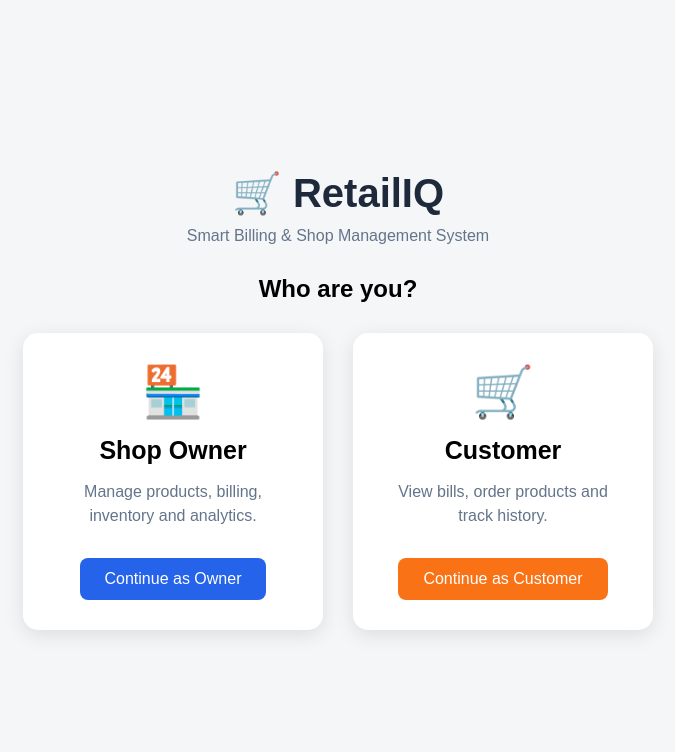
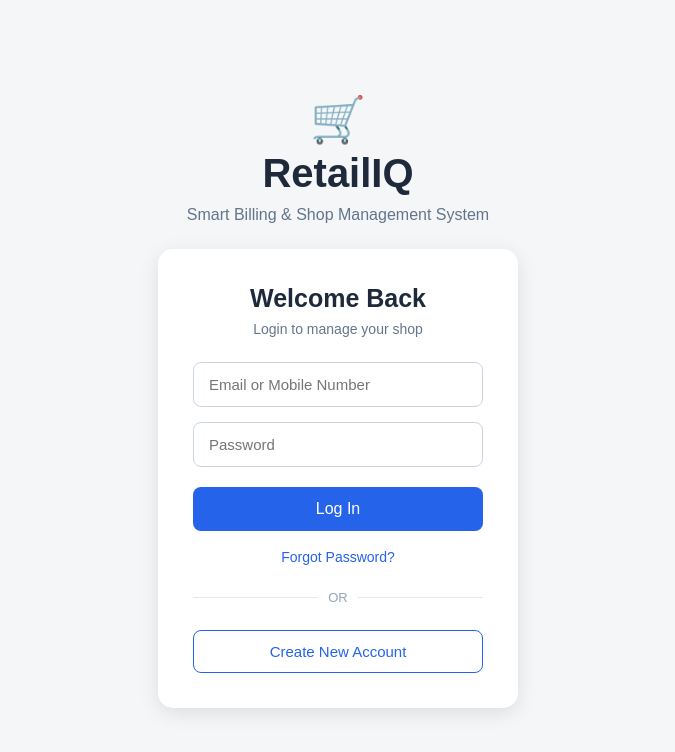
Before and after one commit to akash-ingle-5413/-Smart-Billing-Shop-Management-System, a plain HTML site: page register.html in a window 1280 px wide. Shown: the whole page, without its empty margins (302-977 px from the left). Drawn offline with Linux system fonts and the light colour scheme.

Commit message:
Change the logine page like instagram's login page

```diff
--- a/register.html
+++ b/register.html
@@ -7,60 +7,59 @@
 
 <body>
 
-    <div class="container">
+<div class="container">
 
-        <h1>🛒 RetailIQ</h1>
-        <p>Smart Billing & Shop Management System</p>
+    <div class="logo">
+        🛒
+    </div>
 
-        <h2>Who are you?</h2>
+    <h1>RetailIQ</h1>
 
+    <p>Smart Billing & Shop Management System</p>
 
-        <div class="cards">
+    <div class="login-card">
 
-            <!-- Shop Owner -->
-            <div class="card owner">
-                <div class="icon">🏪</div>
+        <h2>Welcome Back</h2>
 
-                <h3>Shop Owner</h3>
+        <p class="subtitle">
+            Login to manage your shop
+        </p>
 
-                <p>
-                    Manage products,
-                    billing, inventory
-                    and analytics.
-                </p>
+        <form>
 
-                <button onclick="ownerPage()">
-                    Continue as Owner
-                </button>
+            <input
+                type="email"
+                placeholder="Email or Mobile Number"
+                required
+            >
 
-            </div>
+            <input
+                type="password"
+                placeholder="Password"
+                required
+            >
 
+            <button type="submit">
+                Log In
+            </button>
 
+        </form>
 
-            <!-- Customer -->
-            <div class="card customer">
+        <a href="#" class="forgot">
+            Forgot Password?
+        </a>
 
-                <div class="icon">🛒</div>
-
-                <h3>Customer</h3>
-
-                <p>
-                    View bills,
-                    order products
-                    and track history.
-                </p>
-
-
-                <button onclick="customerPage()">
-                    Continue as Customer
-                </button>
-
-            </div>
-
-
+        <div class="divider">
+            <span>OR</span>
         </div>
 
+        <button class="register-btn" onclick="registerPage()">
+            Create New Account
+        </button>
+
     </div>
+
+</div>
 
 <script src="register.js"></script>
 </body>
--- a/styleOne.css
+++ b/styleOne.css
@@ -1,156 +1,243 @@
-*{
-    margin:0;
-    padding:0;
-    box-sizing:border-box;
+* {
+    margin: 0;
+    padding: 0;
+    box-sizing: border-box;
     font-family: Arial, sans-serif;
 }
 
+body {
+    min-height: 100vh;
+    display: flex;
+    justify-content: center;
+    align-items: center;
 
-body{
-
-    height:100vh;
-    display:flex;
-    justify-content:center;
-    align-items:center;
-
-    background:#f4f6f8;
-
+    background: #f4f6f8;
 }
 
 
+/* Main Container */
 
-.container{
-
-    text-align:center;
-
+.container {
+    width: 100%;
+    max-width: 400px;
+    text-align: center;
+    padding: 20px;
 }
 
 
-h1{
+/* Logo */
 
-    font-size:40px;
-    color:#1e293b;
-
+.logo {
+    font-size: 45px;
+    margin-bottom: 5px;
 }
 
 
-.container p{
+/* Website Name */
 
-    color:#64748b;
-    margin:10px;
-
+h1 {
+    font-size: 40px;
+    color: #1e293b;
 }
 
 
+/* Website Description */
 
-h2{
-
-    margin:30px 0;
-
+.container > p {
+    color: #64748b;
+    margin: 10px 0 25px;
 }
 
 
+/* Login Card */
 
+.login-card {
+    background: white;
 
-.cards{
+    padding: 35px;
 
-    display:flex;
-    gap:30px;
-    justify-content:center;
+    border-radius: 15px;
 
+    box-shadow: 0px 5px 20px rgba(0, 0, 0, 0.1);
 }
 
 
+/* Welcome Heading */
 
+.login-card h2 {
+    margin: 0 0 8px;
 
-.card{
+    font-size: 25px;
 
-    width:300px;
-    padding:30px;
-
-    background:white;
-
-    border-radius:15px;
-
-    box-shadow:0px 5px 20px rgba(0,0,0,0.1);
-
-    transition:0.3s;
-
+    color: #1e293b;
 }
 
 
+/* Subtitle */
 
-.card:hover{
+.subtitle {
+    color: #64748b;
 
-    transform:translateY(-10px);
+    font-size: 14px;
 
+    margin-bottom: 25px;
 }
 
 
+/* Form */
 
-.icon{
-
-    font-size:50px;
-
+form {
+    display: flex;
+    flex-direction: column;
+    gap: 15px;
 }
 
 
+/* Input Fields */
 
-.card h3{
+input {
+    width: 100%;
 
-    margin:15px;
+    padding: 13px 15px;
 
-    font-size:25px;
+    border: 1px solid #cbd5e1;
 
+    border-radius: 8px;
+
+    font-size: 15px;
+
+    outline: none;
 }
 
 
+/* Input Focus */
 
-.card p{
-
-    line-height:1.5;
-
+input:focus {
+    border-color: #2563eb;
 }
 
 
+/* Login Button */
 
-button{
+form button {
+    width: 100%;
 
-    margin-top:20px;
+    padding: 13px;
 
-    padding:12px 25px;
+    margin-top: 5px;
 
-    border:none;
+    border: none;
 
-    border-radius:8px;
+    border-radius: 8px;
 
-    color:white;
+    background: #2563eb;
 
-    font-size:16px;
+    color: white;
 
-    cursor:pointer;
+    font-size: 16px;
 
+    cursor: pointer;
 }
 
 
+/* Login Button Hover */
 
-.owner button{
-
-    background:#2563eb;
-
+form button:hover {
+    background: #1d4ed8;
 }
 
 
-.customer button{
+/* Forgot Password */
 
-    background:#f97316;
+.forgot {
+    display: block;
 
+    margin-top: 18px;
+
+    color: #2563eb;
+
+    font-size: 14px;
+
+    text-decoration: none;
 }
 
 
+/* OR Divider */
 
-button:hover{
+.divider {
+    display: flex;
 
-    opacity:0.8;
+    align-items: center;
+
+    margin: 25px 0;
+
+    color: #94a3b8;
+
+    font-size: 13px;
+}
+
+
+.divider::before,
+.divider::after {
+    content: "";
+
+    flex: 1;
+
+    height: 1px;
+
+    background: #e2e8f0;
+}
+
+
+.divider span {
+    padding: 0 10px;
+}
+
+
+/* Register Button */
+
+.register-btn {
+    width: 100%;
+
+    padding: 12px;
+
+    margin-top: 0;
+
+    border: 1px solid #2563eb;
+
+    border-radius: 8px;
+
+    background: white;
+
+    color: #2563eb;
+
+    font-size: 15px;
+
+    cursor: pointer;
+}
+
+
+/* Register Hover */
+
+.register-btn:hover {
+    background: #eff6ff;
+}
+
+
+/* Mobile Responsive */
+
+@media (max-width: 450px) {
+
+    .container {
+        padding: 15px;
+    }
+
+    .login-card {
+        padding: 25px 20px;
+    }
+
+    h1 {
+        font-size: 35px;
+    }
 
 }
```
